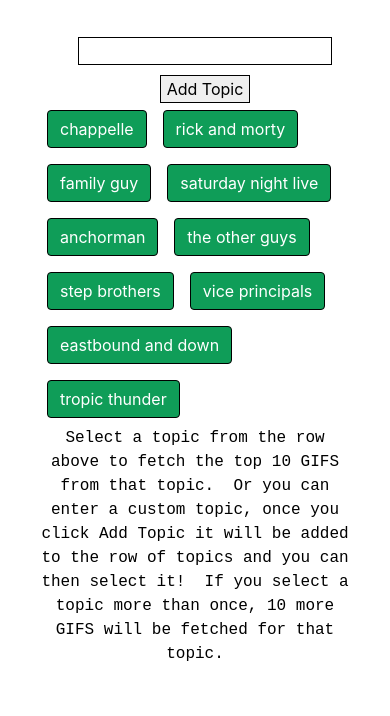
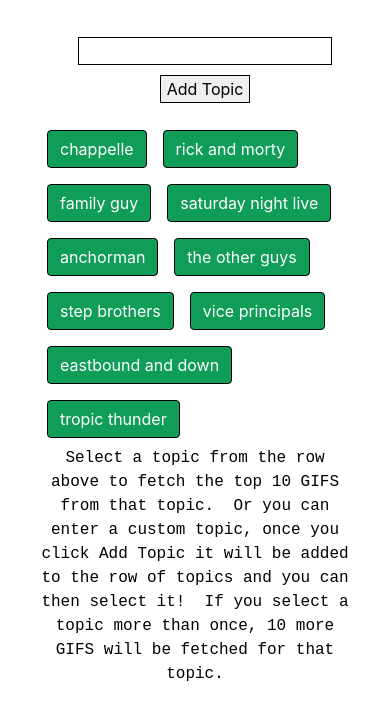
Before and after one commit to sdaniels6363/giftastic, a plain HTML site: page index.html in a window 390 px wide. Shown: the part 58-774 px from the top of the page. Drawn offline with nearby package versions, Linux system fonts and the light colour scheme.

Commit message:
Modified some margins for the topic buttons on mobile by adding a media query

```diff
--- a/assets/css/style.css
+++ b/assets/css/style.css
@@ -67,3 +67,10 @@ input{
 #instructions{
   color: black;
 }
+
+@media screen and (max-width: 500px) {
+  #topics{
+    margin-top: 20px;
+  }
+
+}
```
